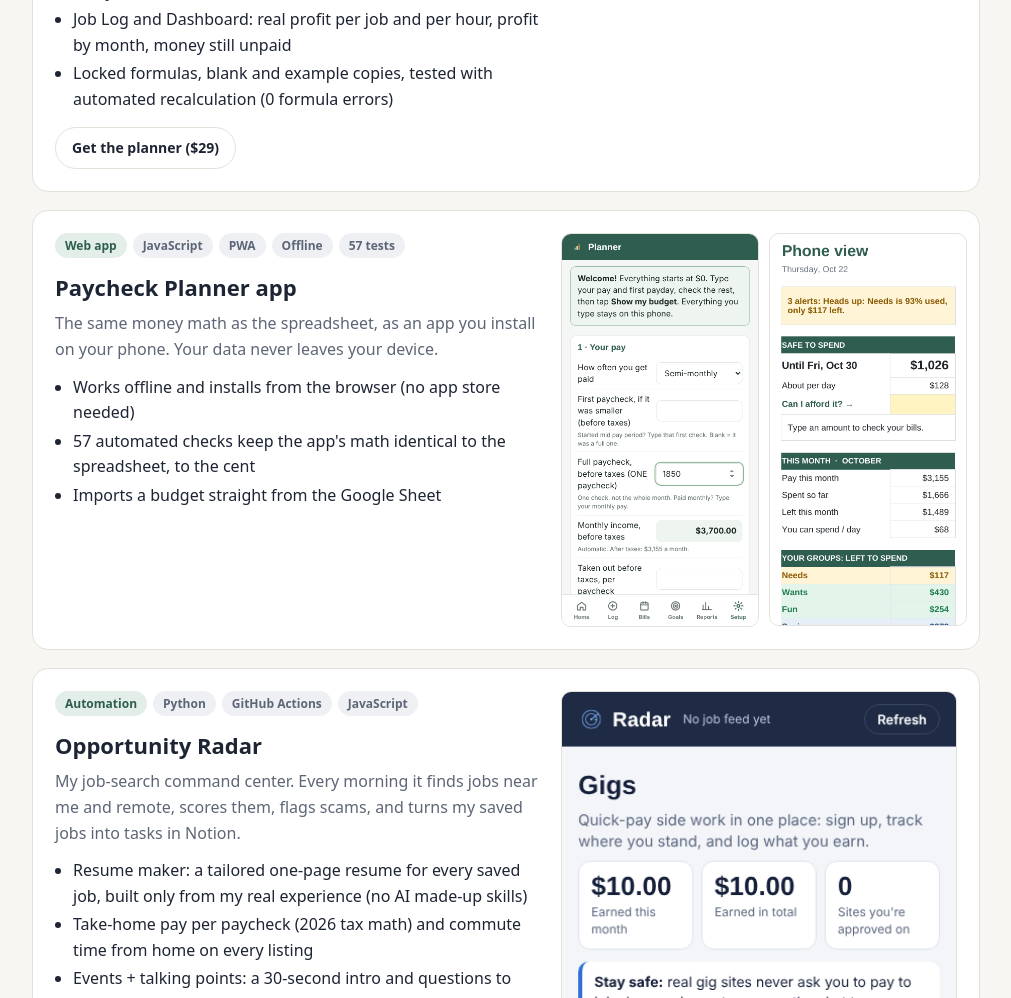
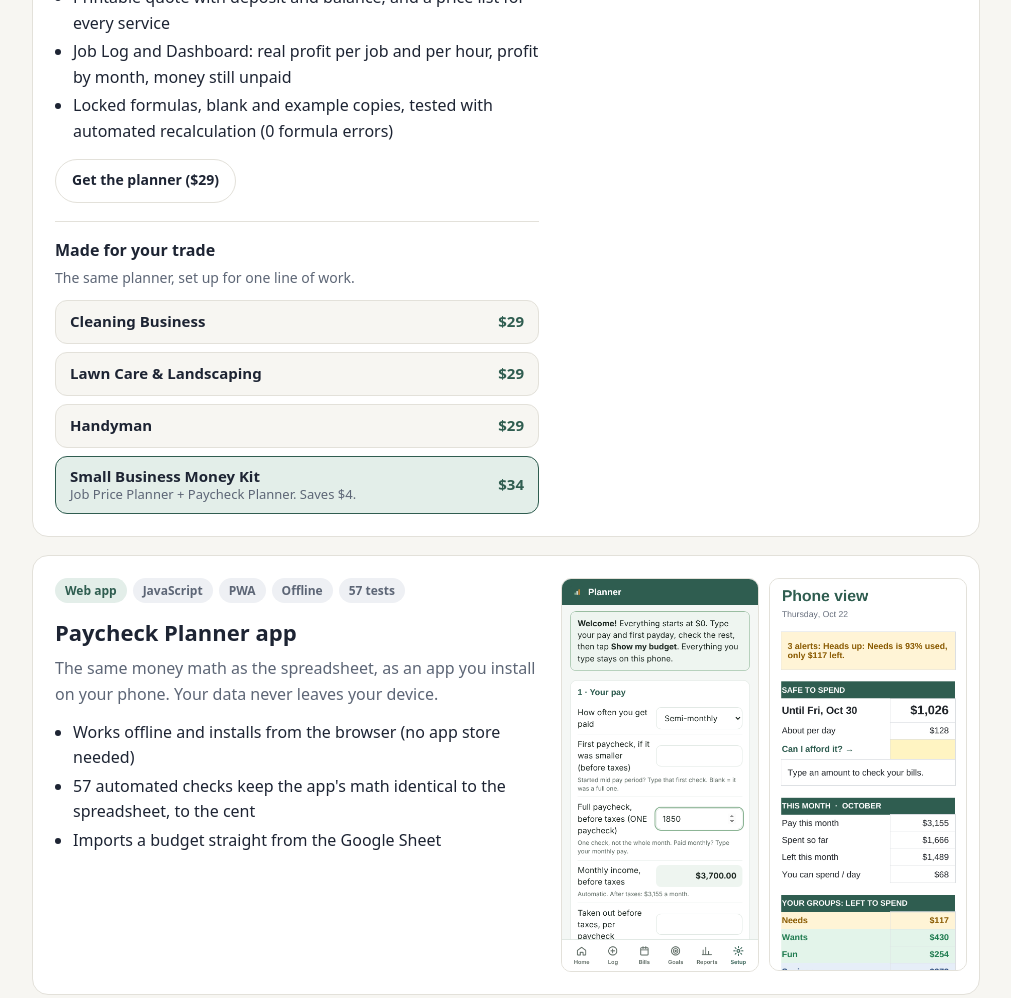
Before and after one commit to JusArcadian/jusarcadian.github.io, a plain HTML site: page index.html in a window 1280 px wide. Shown: the part 1220-2218 px from the top of the page, without its empty margins (134-1145 px from the left). Drawn offline with Linux system fonts and the light colour scheme.

Commit message:
Add trade versions and Money Kit bundle to Job Price Planner

```diff
--- a/index.html
+++ b/index.html
@@ -4,7 +4,7 @@
 <meta charset="utf-8">
 <meta name="viewport" content="width=device-width, initial-scale=1">
 <title>Terrence Young · Portfolio</title>
-<meta name="description" content="IT and cybersecurity learner who builds budgeting tools, automations and installable web apps.">
+<meta name="description" content="IT and cybersecurity professional in training. I build pricing, budget and job-search tools for small businesses and job seekers.">
 <!--
   Portfolio page for GitHub Pages. ELI5: this one file IS the website.
   To change it: edit the words below, save, and push to GitHub (see LAUNCH_KIT.md).
@@ -19,7 +19,7 @@
   h1{font-size:clamp(30px,5vw,46px);line-height:1.1;margin:0 0 10px;letter-spacing:-.02em}
   .lede{font-size:18px;color:var(--muted);max-width:640px;margin:0 0 18px}
   .links{display:flex;flex-wrap:wrap;gap:10px}
-  .btn{display:inline-block;padding:9px 16px;border-radius:999px;border:1px solid var(--line);background:var(--surface);color:var(--ink);text-decoration:none;font-weight:600;font-size:14px}
+  .btn{display:inline-flex;align-items:center;min-height:44px;padding:9px 16px;border-radius:999px;border:1px solid var(--line);background:var(--surface);color:var(--ink);text-decoration:none;font-weight:600;font-size:14px}
   .btn.primary{background:var(--accent);border-color:var(--accent);color:#fff}
   @media (prefers-color-scheme:dark){.btn.primary{color:#0f1a16}}
   h2{font-size:13px;letter-spacing:.12em;text-transform:uppercase;color:var(--muted);margin:44px 0 16px}
@@ -36,6 +36,16 @@
   .small .card{background:var(--surface);border:1px solid var(--line);border-radius:14px;padding:16px}
   .small h3{margin:0 0 4px;font-size:17px} .small p{margin:0;color:var(--muted);font-size:14px}
   footer{margin:48px 0 40px;color:var(--muted);font-size:14px;border-top:1px solid var(--line);padding-top:18px}
+  .proj>div{min-width:0}
+  .trade{margin-top:18px;padding-top:16px;border-top:1px solid var(--line)}
+  .trade h4{margin:0 0 4px;font-size:16px} .trade p{font-size:14px;margin:0 0 10px}
+  .trade ul{list-style:none;padding:0;margin:0;display:grid;gap:8px}
+  .trade li{margin:0}
+  .trade a{display:flex;justify-content:space-between;align-items:center;gap:12px;min-height:44px;padding:10px 14px;border:1px solid var(--line);border-radius:12px;background:var(--bg);color:var(--ink);text-decoration:none;font-weight:600;font-size:15px;line-height:1.3}
+  .trade a:hover,.trade a:focus-visible{border-color:var(--accent)}
+  .trade a span{flex-shrink:0;color:var(--accent)}
+  .trade a small{display:block;font-weight:400;color:var(--muted);font-size:13px}
+  .trade a.bundle{background:var(--accent-soft);border-color:var(--accent)}
   @media (max-width:760px){.proj{grid-template-columns:1fr}}
 </style>
 </head>
@@ -43,7 +53,7 @@
 <div class="wrap">
   <header>
     <h1>Terrence Young</h1>
-    <p class="lede">IT and cybersecurity learner in Miami. I build practical tools people use every day: a budget planner for first paychecks, installable web apps, and automations that save hours.</p>
+    <p class="lede">IT and cybersecurity professional in training. I build tools that help small businesses and job seekers with everyday work and money problems, using Python, JavaScript, Excel and Google Sheets. Based in South Florida, open to remote work.</p>
     <div class="links">
       <a class="btn primary" href="mailto:terrence.young101@gmail.com">Email me</a>
       <a class="btn" href="https://github.com/JusArcadian" target="_blank" rel="noopener">GitHub</a>
@@ -82,6 +92,16 @@
         <li>Locked formulas, blank and example copies, tested with automated recalculation (0 formula errors)</li>
       </ul>
       <div class="links"><a class="btn" href="https://teren.gumroad.com/l/jnlzpm" target="_blank" rel="noopener">Get the planner ($29)</a></div>
+      <div class="trade">
+        <h4>Made for your trade</h4>
+        <p>The same planner, set up for one line of work.</p>
+        <ul>
+          <li><a href="https://teren.gumroad.com/l/pggugq" target="_blank" rel="noopener">Cleaning Business <span>$29</span></a></li>
+          <li><a href="https://teren.gumroad.com/l/cczktc" target="_blank" rel="noopener">Lawn Care &amp; Landscaping <span>$29</span></a></li>
+          <li><a href="https://teren.gumroad.com/l/zuqkp" target="_blank" rel="noopener">Handyman <span>$29</span></a></li>
+          <li><a class="bundle" href="https://teren.gumroad.com/l/zfdxbo" target="_blank" rel="noopener"><div>Small Business Money Kit<small>Job Price Planner + Paycheck Planner. Saves $4.</small></div><span>$34</span></a></li>
+        </ul>
+      </div>
     </div>
     <div class="shots"><img src="img/job-price-cover.png" alt="Job Price and Profit Planner: price to quote, lowest price, profit and pay per hour"></div>
   </section>
```
